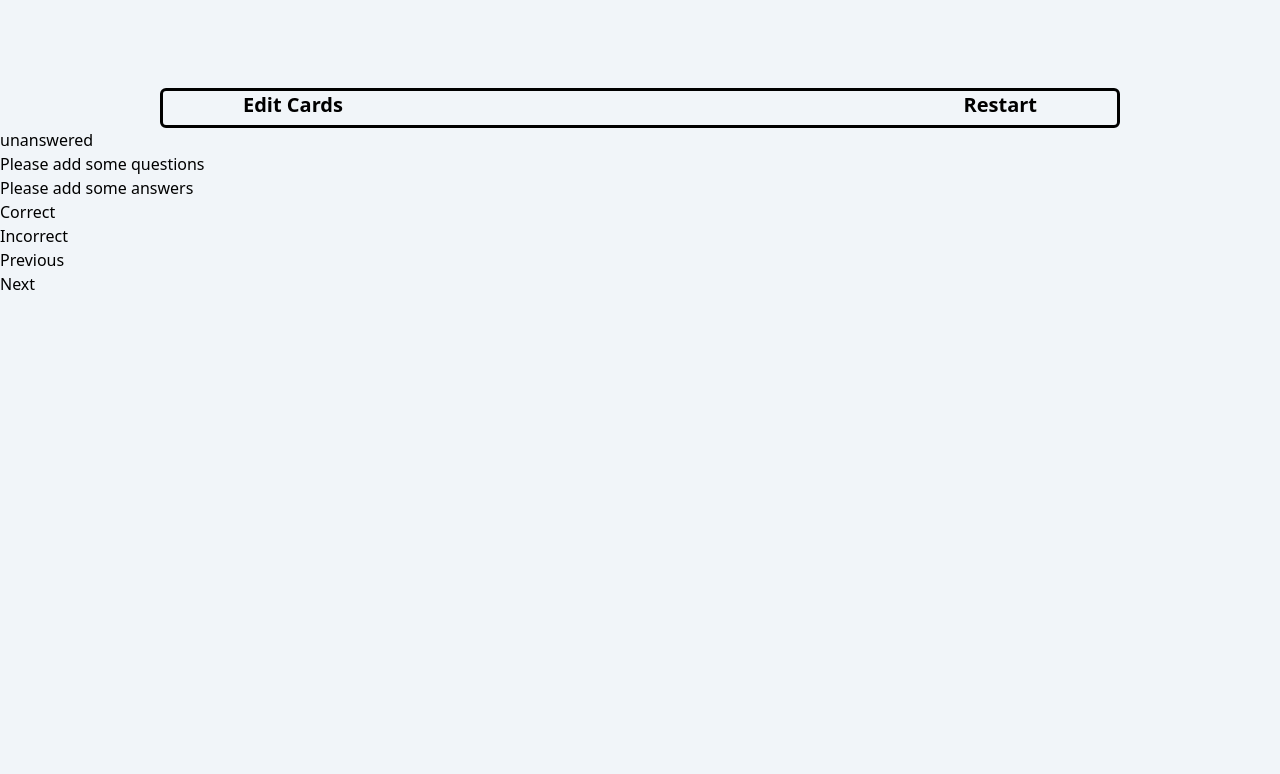
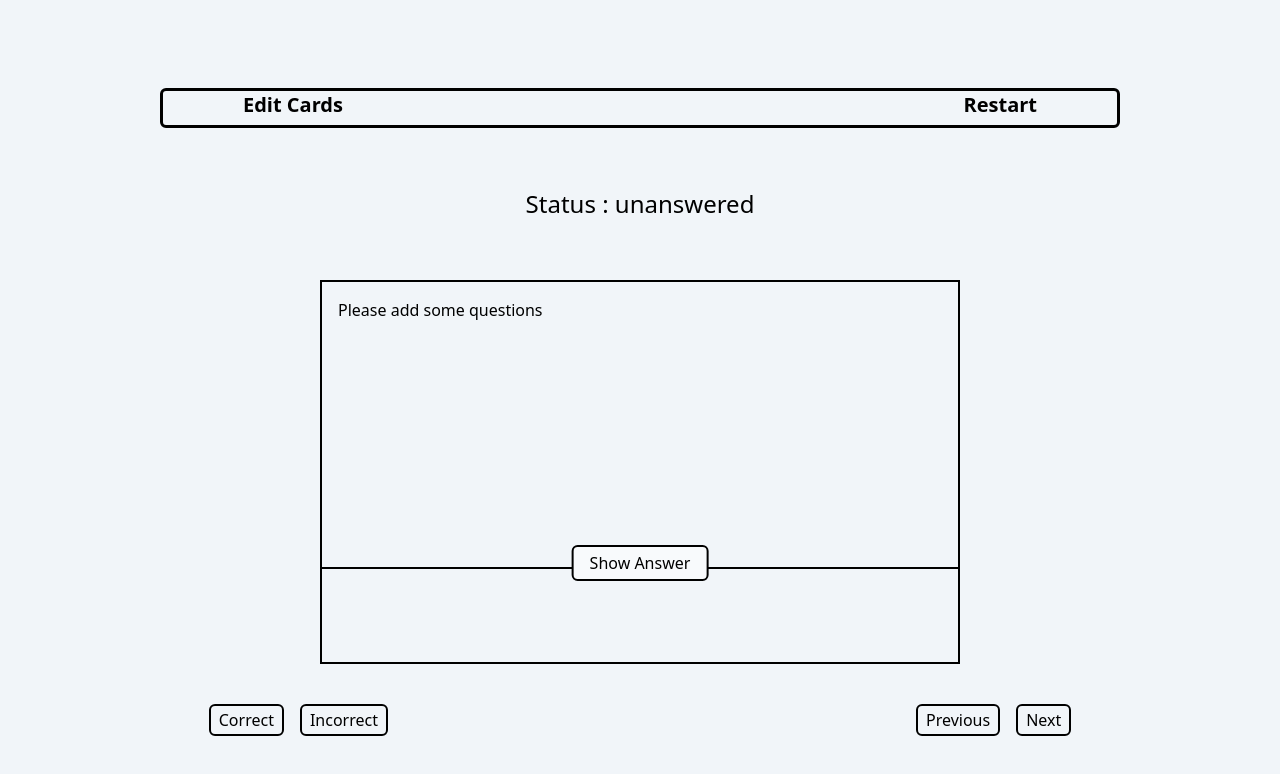
Before and after one commit to ChavezJuanC/IndexCardsWebApp, a React (Vite) app in the folder FrontEnd/: page / in a window 1280 px wide. Shown: the top 774 px of the page. Built offline with nearby package versions, Linux system fonts and the light colour scheme; no server answers.

Commit message:
Finished implemented local questions set up.. fully functional now..

```diff
--- a/FrontEnd/src/assets/Components/CardEditorHomeComponents/CardLogs.tsx
+++ b/FrontEnd/src/assets/Components/CardEditorHomeComponents/CardLogs.tsx
@@ -1,3 +1,4 @@
+import { useEffect } from "react";
 import QuestionAnswerPair from "./QuestionAnswerPair";
 
 interface Question {
--- a/FrontEnd/src/assets/Components/CardEditorHomeComponents/NewCardForm.tsx
+++ b/FrontEnd/src/assets/Components/CardEditorHomeComponents/NewCardForm.tsx
@@ -40,7 +40,7 @@ const NewCardForm = ({ setQuestionList }: CardFormProps) => {
             answer: formData.answerField,
             status: "unanswered",
         };
-        PostNewQuestion(data);
+        await PostNewQuestion(data);
         console.log("Form Data Submitted:", formData);
         const updatedQuestions = await UpdateQuestionsList();
         setQuestionList(updatedQuestions);
--- a/FrontEnd/src/assets/Components/HomeComponents/IndexCardsArea.tsx
+++ b/FrontEnd/src/assets/Components/HomeComponents/IndexCardsArea.tsx
@@ -17,6 +17,7 @@ function IndexCardsArea({ questions, setQuestionList }: IndexCardsAreaProps) {
         status: "unanswered",
     });
 
+    const [showAnswer, setShowAnswer] = useState<boolean>(false);
     const [currentCardIndex, setCurrentCardIndex] = useState<number>(0);
 
     useEffect(() => {
@@ -74,35 +75,67 @@ function IndexCardsArea({ questions, setQuestionList }: IndexCardsAreaProps) {
     }
 
     return (
-        <div>
-            <div>{currentCard.status}</div>
-            <div>
-                <div>
-                    <div>{currentCard.question}</div>
-                    <div>{currentCard.answer}</div>
+        <div className="mt-10">
+            <div className="mt-5 mb-15 text-2xl mx-auto text-center">
+                Status : {currentCard.status}
+            </div>
+            <div className="border-2 border-black w-1/2 mx-auto h-96 flex flex-col">
+                {/* Question Section (takes 3/4 of the card height) */}
+                <div className="flex-1 p-4 overflow-y-auto">
+                    {currentCard.question}
+                </div>
+
+                {/* Answer Section (takes 1/4 of the card height) */}
+                <div className="h-1/4 border-t-2 border-black relative">
+                    {/* Hide/Show Button (positioned above the answer box) */}
+                    <div
+                        onClick={() => setShowAnswer(!showAnswer)}
+                        className="absolute -top-6 left-1/2 transform -translate-x-1/2 bg-slate-50 border-2 border-black px-4 py-1 rounded-md cursor-pointer hover:bg-gray-100"
+                    >
+                        {showAnswer ? "Hide Answer" : "Show Answer"}
+                    </div>
+
+                    {/* Answer Box (inside the bottom 1/4 section) */}
+                    {showAnswer && (
+                        <div className="h-full p-4 overflow-y-auto">
+                            {currentCard.answer}
+                        </div>
+                    )}
                 </div>
             </div>
-            <div>
-                <div>
-                    <div onClick={() => handleStatusUpdate("correct")}>
+
+            {/* Buttons for navigation and status update */}
+            <div className="flex flex-row justify-center mt-10">
+                <div className="flex mr-64">
+                    <div
+                        onClick={() => handleStatusUpdate("correct")}
+                        className="border-2 px-2 py-0.5 rounded-md mx-2 hover:cursor-pointer"
+                    >
                         Correct
                     </div>
-                    <div onClick={() => handleStatusUpdate("incorrect")}>
+                    <div
+                        onClick={() => handleStatusUpdate("incorrect")}
+                        className="border-2 px-2 py-0.5 rounded-md mx-2 hover:cursor-pointer"
+                    >
                         Incorrect
                     </div>
                 </div>
-                <div>
+                <div className="flex ml-64">
                     <div
                         onClick={() => {
+                            setShowAnswer(false);
                             handleCardCycling("left");
                         }}
+                        className="border-2 px-2 py-0.5 rounded-md mx-2 hover:cursor-pointer"
                     >
                         Previous
                     </div>
                     <div
                         onClick={() => {
+                            setShowAnswer(false);
                             handleCardCycling("right");
                         }}
+                        className="border-2 px-2 py-0.5 rounded-md mx-2 hover:cursor-pointer"
                     >
                         Next
                     </div>
```
Also changed, not shown: 1 other file (tests, documents, lock files or other folders).
